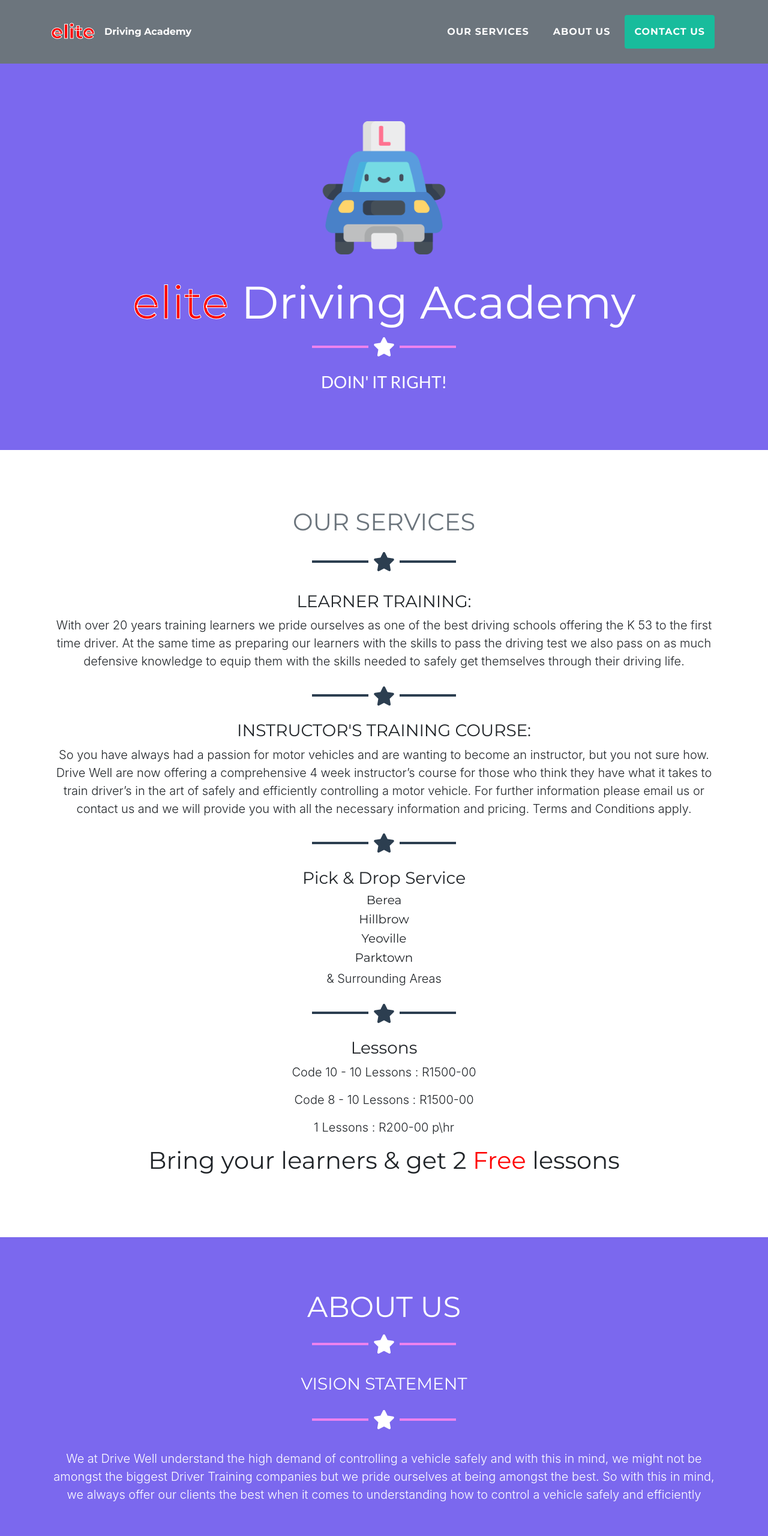
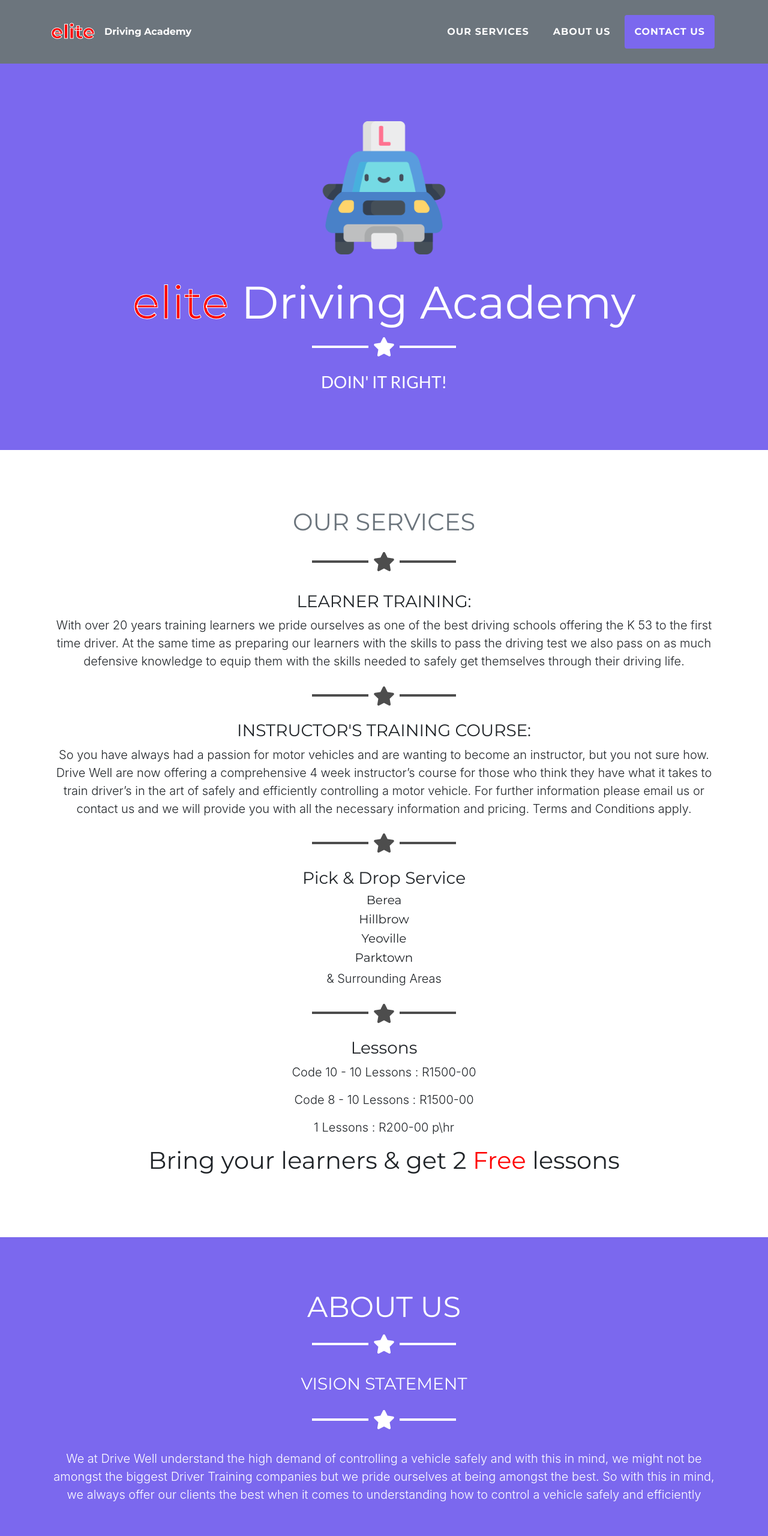
Before and after one commit to codename-commit/Project_Two, a website with bundled scripts: page index.html in a window 1280 px wide. Shown: the top 2560 px of the page at 60% size. Built offline with nearby package versions, Linux system fonts and the light colour scheme.

Commit message:
9th Commit

```diff
--- a/index.html
+++ b/index.html
@@ -71,7 +71,7 @@
           ">elite</a>
 
         Driving Academy</h1>
-      <hr class="star-light" style='color:#7B68EE; background-color: #18BC9C; border-color: violet'>
+      <hr class="star-light" style='color:#7B68EE; background-color: #18BC9C; border-color:#ffff'>
       <h2 class="font-weight-light mb-0">DOIN' IT RIGHT!</h2>
     </div>
   </header>
@@ -125,9 +125,9 @@
     <div class="container">
 
       <h2 class="text-center text-uppercase text-white">About Us</h2>
-      <hr class="star-light mb-5" style='border-color: violet'>
+      <hr class="star-light mb-5" style='border-color: #ffff'>
       <h3 class="text-center text-white">VISION STATEMENT</h3>
-      <hr class="star-light mb-5" style='border-color: violet'>
+      <hr class="star-light mb-5" style='border-color: #ffff'>
       <p class="lead text-center ml-auto">We at Drive Well understand the high demand of controlling a vehicle safely and with this in mind, we might not be amongst the biggest Driver Training companies but we pride ourselves at being amongst the best. So with this in mind, we always offer our clients the best when it comes to understanding how to control a vehicle safely and efficiently</p>
 
     </div>
@@ -200,7 +200,7 @@
   </section>
 
   <!-- Footer -->
-  <footer class="footer text-center" style="background-color: #DC143C">
+  <footer class="footer text-center" style="background-color: #F2D400">
     <div class="container">
       <div class="row">
         <div class="col-md-7 mb-5 mb-lg-0">
--- a/scss/_variables.scss
+++ b/scss/_variables.scss
@@ -12,5 +12,5 @@ $gray-800: #343a40 !default;
 $gray-900: #212529 !default;
 $black: #000 !default;
 
-$primary: #18BC9C !default;
-$secondary: #2C3E50 !default;
+$primary: #7B68EE !default;
+$secondary: #4D4D4D !default;
--- a/vendor/fontawesome-free/package.json
+++ b/vendor/fontawesome-free/package.json
@@ -2,7 +2,7 @@
   "_args": [
     [
       "@fortawesome/fontawesome-free@5.7.2",
-      "C:\\Users\\james\\Documents\\GitHub\\startbootstrap-freelancer"
+      "C:\\Users\\james\\Documents\\GitHub\\BACKUPS\\Project_Two"
     ]
   ],
   "_from": "@fortawesome/fontawesome-free@5.7.2",
@@ -27,7 +27,7 @@
   ],
   "_resolved": "https://registry.npmjs.org/@fortawesome/fontawesome-free/-/fontawesome-free-5.7.2.tgz",
   "_spec": "5.7.2",
-  "_where": "C:\\Users\\james\\Documents\\GitHub\\startbootstrap-freelancer",
+  "_where": "C:\\Users\\james\\Documents\\GitHub\\BACKUPS\\Project_Two",
   "author": {
     "name": "Dave Gandy",
     "email": "dave@fontawesome.com",
```
Also changed, not shown: css/freelancer.css, css/freelancer.min.css.
